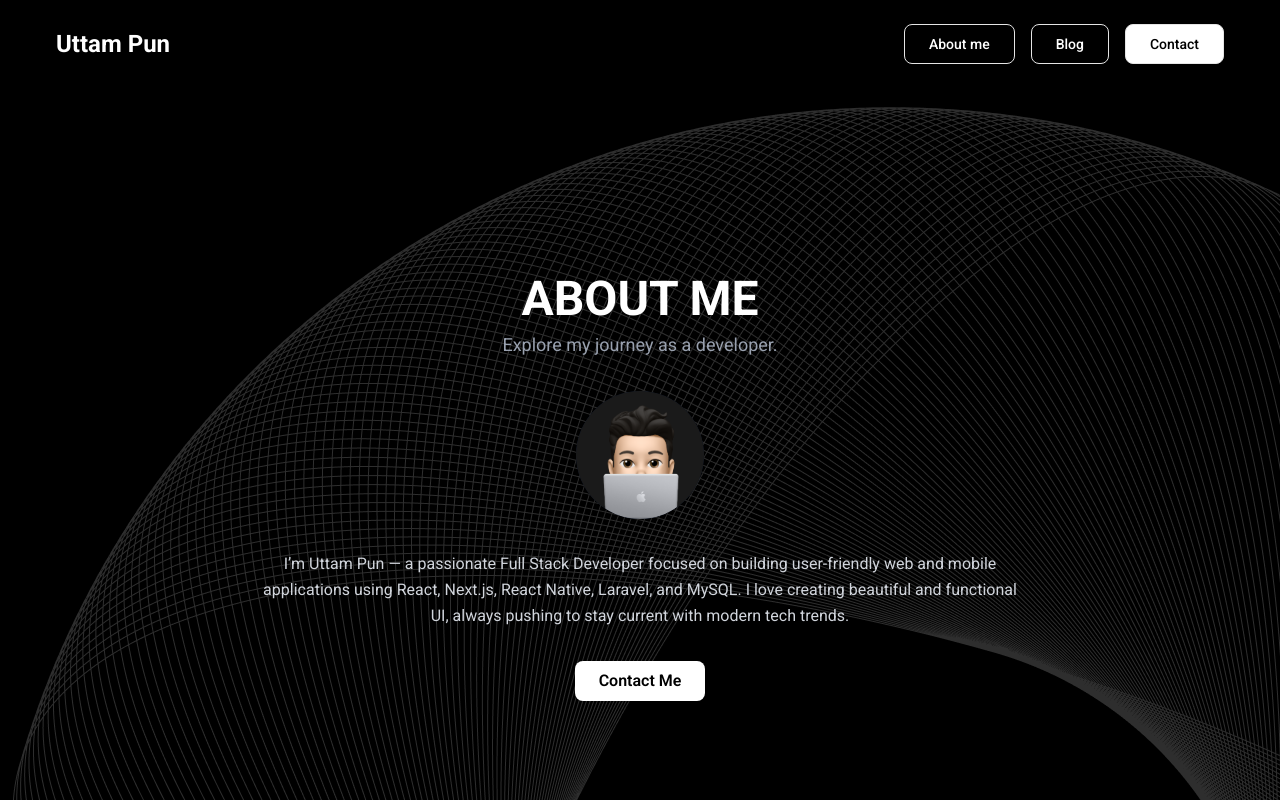
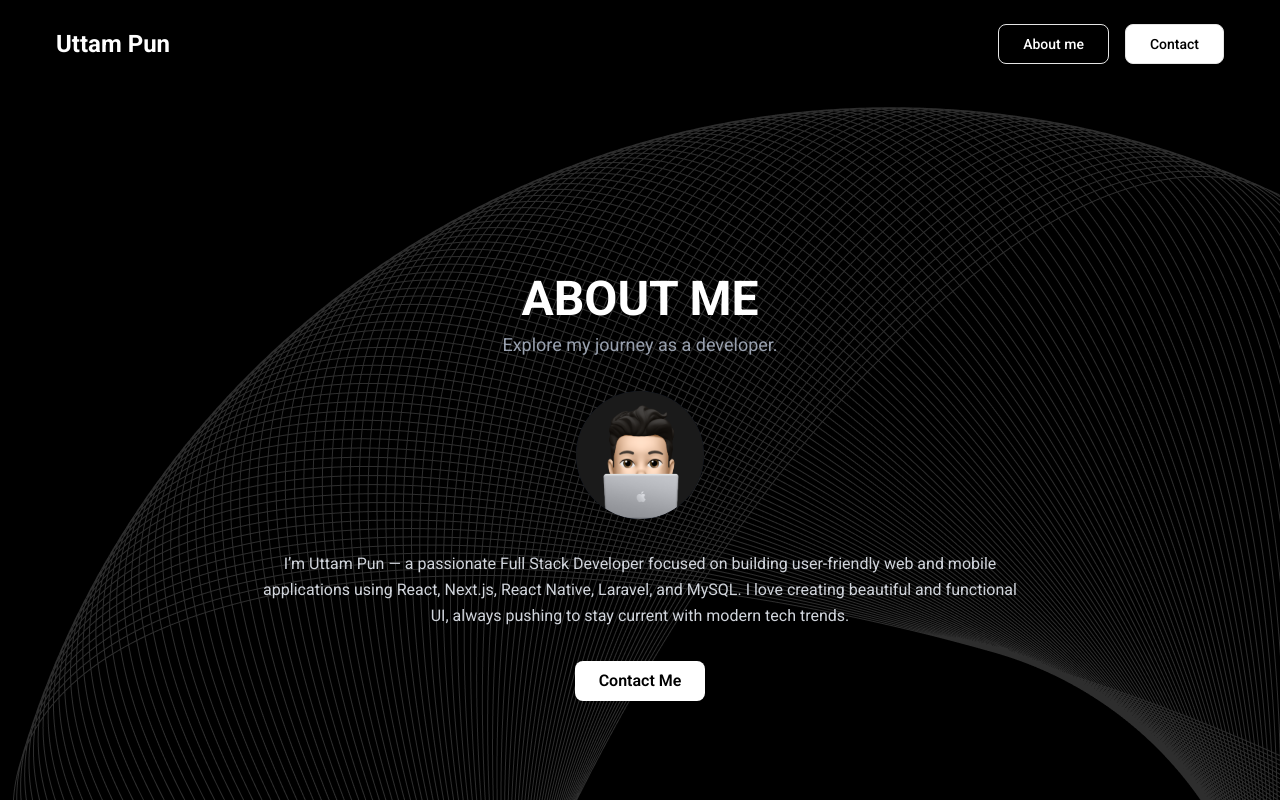
Before and after one commit to uttampun44/new-portfolio, a Next.js app: page /about in a window 1280 px wide. Shown: the top 800 px of the page. Built offline with nearby package versions, Linux system fonts and the light colour scheme.

Commit message:
about and contact page done

```diff
--- a/app/about/page.tsx
+++ b/app/about/page.tsx
@@ -3,7 +3,7 @@ import HeroImage from "@image/Me.png";
 
 export default function About() {
   return (
-    <section className="min-h-screen flex items-center justify-center text-white px-4">
+    <div className="min-h-screen flex items-center justify-center text-white px-4">
       <div className="max-w-3xl w-full text-center space-y-8">
         <div>
           <h1 className="text-5xl font-bold">ABOUT ME</h1>
@@ -42,6 +42,6 @@ export default function About() {
           </a>
         </div>
       </div>
-    </section>
+    </div>
   )
 }
--- a/app/blog/page.tsx
+++ /dev/null
@@ -1,10 +0,0 @@
-export default function Blog() {
-  return (
-    <div data-test-id="blog-container" className="blog-container max-w-[1168.1px] mx-auto">
-      <h1 className="text-4xl font-bold">Blog</h1>
-      <p className="text-lg">
-        I have written several articles on my blog. You can find them here.
-      </p>
-    </div>
-  );
-}
--- a/app/components/header.tsx
+++ b/app/components/header.tsx
@@ -18,14 +18,7 @@ export default function Header() {
           >
             <Link href="/about">About me</Link>
           </Button>
-           <Button
-            asChild
-            size="lg"
-            variant="outline"
-            className="bg-black text-white hover:bg-transparent hover:text-white font-medium"
-          >
-            <Link href="/blog">Blog</Link>
-          </Button>
+
           <Button
             asChild
             size="lg"
--- a/app/contact/page.tsx
+++ b/app/contact/page.tsx
@@ -1,10 +1,11 @@
-
+   "use client";
 import { Button } from "@components/ui/button";
 import { Input } from "@components/ui/input";
 import { Textarea } from "@components/ui/textarea";
 import { useForm } from "react-hook-form";
 import { toast, ToastContainer } from "react-toastify";
-
+import { zodResolver } from "@hookform/resolvers/zod";
+import { contactFormSchema } from "./types/contactSchema";
 
 type tContactFormType = {
   name: string;
@@ -16,7 +17,7 @@ export default function Contact() {
     register,
     handleSubmit,
     formState: { errors },
-  } = useForm<tContactFormType>();
+  } = useForm<tContactFormType>({resolver: zodResolver(contactFormSchema)});
 
   const notify = () => toast("Message sent successfully!");
   const onSubmit = (data: tContactFormType) => {
@@ -24,7 +25,7 @@ export default function Contact() {
     notify();
   };
   return (
-    <section className="min-h-screen flex items-center justify-center text-white px-4">
+    <div className="min-h-screen flex items-center justify-center text-white px-4">
       <div className="max-w-xl w-full space-y-8">
         <div className="text-center">
           <h1 className="text-4xl font-bold">Contact Me</h1>
@@ -84,6 +85,6 @@ export default function Contact() {
           <ToastContainer />
         </form>
       </div>
-    </section>
+    </div>
   );
 }
```
